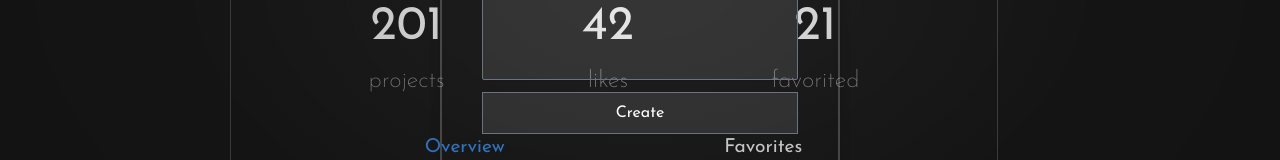
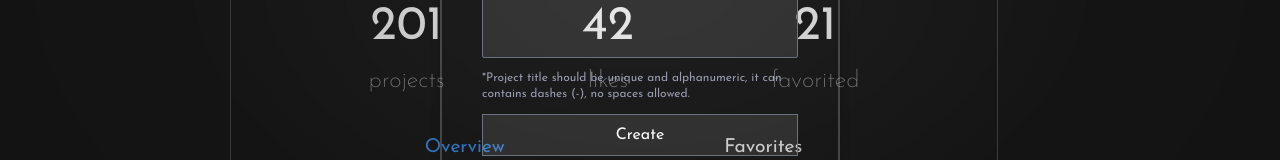
Before and after one commit to 18jad/code-with-me, a React (Create React App) app in the folder frontend/: page /profile in a window 1280 px wide. Both pictures are taken after a click on the button "Create new project". Shown: the part 423-583 px from the top of the page. Built offline with nearby package versions, Linux system fonts and the light colour scheme; the HTML template or start-up script is replaced by a standard one.

Commit message:
[Frontend | Views]: Added warning title format to create new project modal

```diff
--- a/frontend/src/views/Profile.jsx
+++ b/frontend/src/views/Profile.jsx
@@ -408,6 +408,10 @@ const Profile = () => {
               placeholder='Project description'
               required
             />
+            <p className='text-xs text-gray'>
+              *Project title should be unique and alphanumeric, it can contains
+              dashes (-), no spaces allowed.
+            </p>
             <button className='bg-white/10 border-gray-500 border p-2 flex items-center justify-center text-white hover:bg-white/5 transition duration-200'>
               Create
             </button>
```
